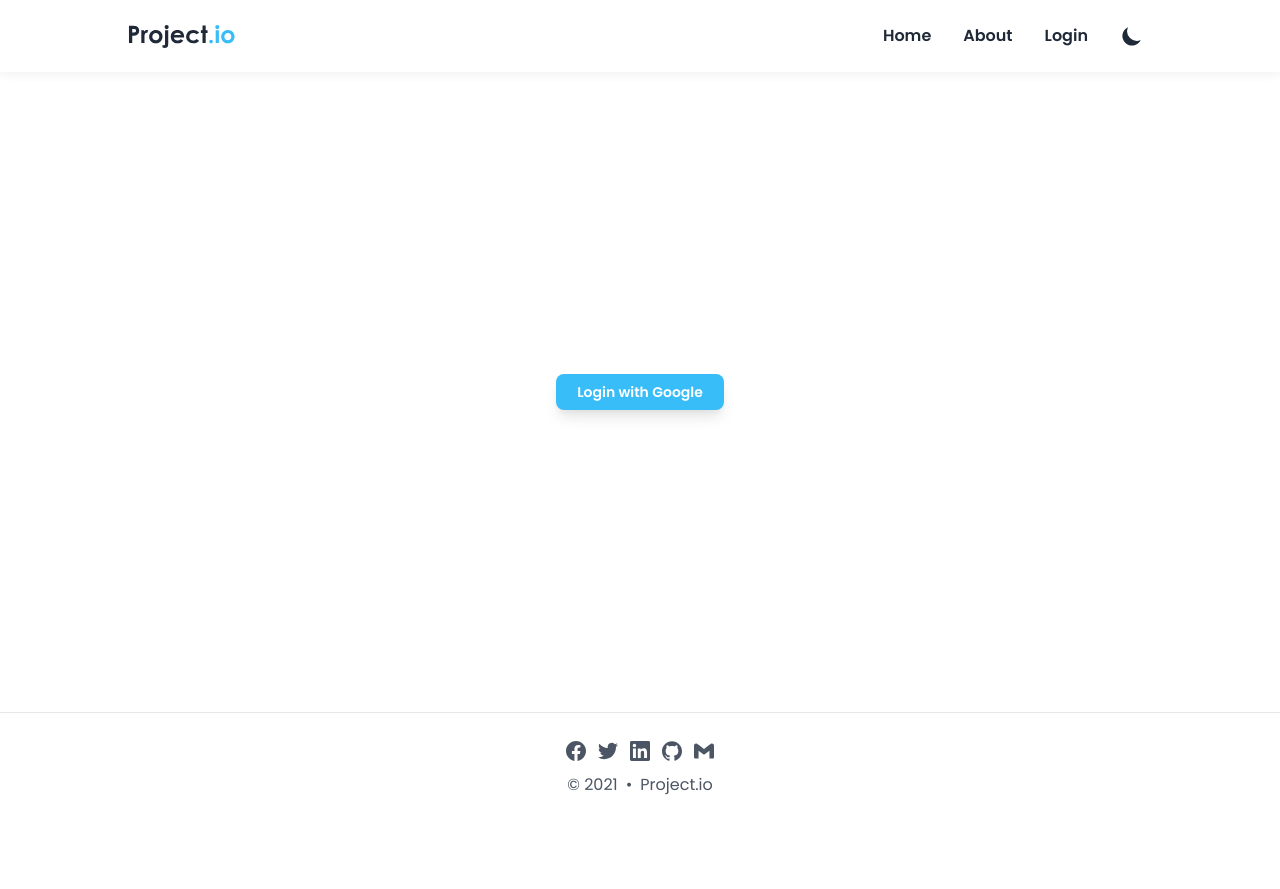
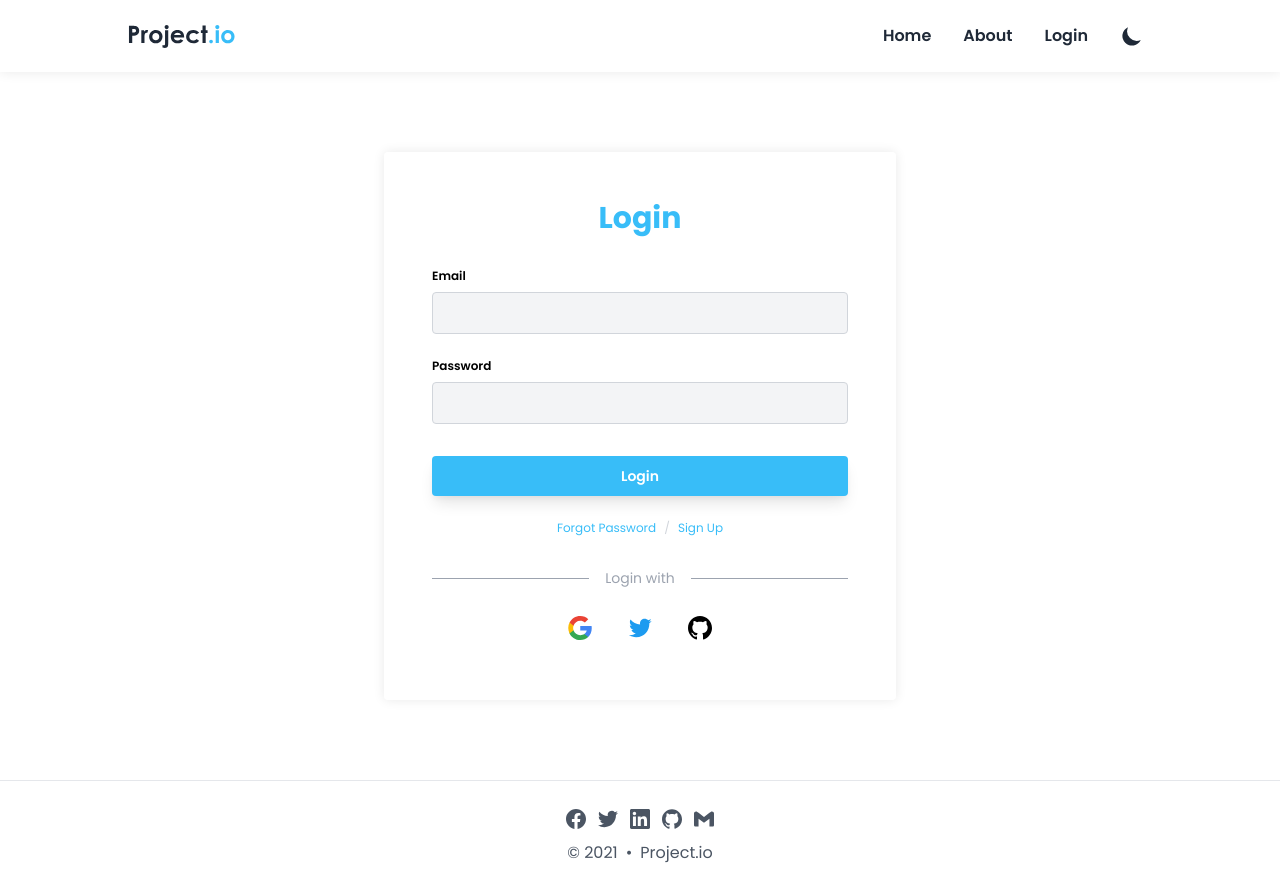
Before and after one commit to karuppusamy-d/turnsmart, a Next.js app: page /login in a window 1280 px wide. Before the commit the page ends 821 px from the top, so only its background shows below. Built offline with nearby package versions, Linux system fonts and the light colour scheme; no server answers; what @badrap/bar-of-progress would draw is missing.

Commit message:
Add login page

```diff
--- a/src/pages/login.tsx
+++ b/src/pages/login.tsx
@@ -1,22 +1,228 @@
-import { ReactElement } from "react";
+import { FormEvent, ReactElement, useRef, useState } from "react";
+import { useRouter } from "next/router";
+import { PageSeo } from "@/components/SEO";
+import siteMetadata from "@/data/siteMetadata.json";
+import Link from "@/components/Link";
 import { useAuthContext } from "@/components/contexts/useAuthContext";
-import { GoogleAuthProvider } from "@firebase/auth";
-import { useRouter } from "next/router";
+import {
+  GoogleAuthProvider,
+  TwitterAuthProvider,
+  GithubAuthProvider,
+} from "@firebase/auth";
+import { FirebaseError } from "@firebase/util";
 
 const Login = (): ReactElement => {
-  const { currentUser, loginWithPopup } = useAuthContext();
+  const emailRef = useRef<HTMLInputElement>(null);
+  const passwordRef = useRef<HTMLInputElement>(null);
+  const [error, setError] = useState({ type: "", message: "" });
+  const { currentUser, login, loginWithPopup } = useAuthContext();
+
   const router = useRouter();
   if (currentUser) router.push("/");
 
+  const handleError = (ele: HTMLInputElement, message: string): void => {
+    ele.classList.add("error");
+
+    // To Remove error class on value change
+    ele.addEventListener(
+      "input",
+      (e: Event) => {
+        setError({ type: "", message: "" });
+        (e.target as HTMLInputElement).classList.remove("error");
+      },
+      { once: true }
+    );
+
+    ele.focus();
+    setError({ type: ele.id, message });
+  };
+
+  async function handleLogin(e: FormEvent<HTMLFormElement>): Promise<void> {
+    e.preventDefault();
+    if (!emailRef.current || !passwordRef.current)
+      return setError({ type: "password", message: "Someting went wrong" });
+
+    setError({ type: "", message: "" });
+
+    try {
+      const email = emailRef.current.value;
+      const password = passwordRef.current.value;
+
+      await login(email, password);
+    } catch (err) {
+      switch ((err as FirebaseError).code) {
+        case "auth/invalid-email":
+          handleError(emailRef.current, "Please enter valid email");
+          break;
+        case "auth/user-not-found":
+          handleError(emailRef.current, "Couldn’t find your account");
+          break;
+        case "auth/wrong-password":
+          handleError(passwordRef.current, "Please check your password");
+          break;
+        case "auth/too-many-requests":
+          handleError(
+            passwordRef.current,
+            "Too many attempts, Please try again later"
+          );
+          break;
+        case "auth/user-disabled":
+          setError({
+            type: "password",
+            message: "Your account has been disabled",
+          });
+          break;
+        default:
+          setError({ type: "password", message: "Someting went wrong" });
+      }
+    }
+  }
+
   return (
-    <div className="flex flex-col md:justify-center md:items-center space-y-6 min-h-[80vh]">
-      <button
-        className="btn"
-        onClick={() => loginWithPopup(new GoogleAuthProvider())}
-      >
-        Login with Google
-      </button>
-    </div>
+    <>
+      <PageSeo
+        title={`${siteMetadata.title} | Login`}
+        url={`${siteMetadata.siteUrl}/Login`}
+        description="Login"
+      />
+
+      <div className="py-20 min-h-[80vh]">
+        <div className="p-8 sm:p-12 sm:max-w-lg m-auto rounded shadow-light dark:bg-gray-800">
+          <form className="flex flex-col" onSubmit={handleLogin}>
+            <h2 className="text-primary-400 dark:text-gray-100 text-center text-3xl font-bold mb-8">
+              Login
+            </h2>
+
+            <label className="font-semibold text-xs" htmlFor="email">
+              Email
+            </label>
+            <input
+              className="input"
+              id="email"
+              ref={emailRef}
+              type="email"
+              required
+            />
+
+            {error.type == "email" && (
+              <div className="mt-3 text-xs font-medium text-red-500 dark:text-red-400">
+                {error.message}
+              </div>
+            )}
+
+            <label className="font-semibold text-xs mt-6" htmlFor="password">
+              Password
+            </label>
+            <input
+              className="input"
+              id="password"
+              ref={passwordRef}
+              type="password"
+              required
+              minLength={6}
+            />
+
+            {error.type == "password" && (
+              <div className="mt-3 text-xs font-medium text-red-500 dark:text-red-400">
+                {error.message}
+              </div>
+            )}
+
+            <button className="btn h-10 mt-8 rounded" type="submit">
+              Login
+            </button>
+          </form>
+
+          <div className="flex mt-6 justify-center text-xs">
+            <Link
+              href="/reset_password"
+              className="text-primary-400 hover:text-primary-500"
+            >
+              Forgot Password
+            </Link>
+            <span className="mx-2 text-gray-300">/</span>
+            <Link
+              href="/signup"
+              className="text-primary-400 hover:text-primary-500"
+            >
+              Sign Up
+            </Link>
+          </div>
+
+          <div className="flex my-4 items-center pt-4 space-x-1">
+            <div className="flex-1 h-px sm:w-16 bg-gray-400"></div>
+            <p className="px-3 text-sm text-gray-400">Login with</p>
+            <div className="flex-1 h-px sm:w-16 bg-gray-400"></div>
+          </div>
+
+          <div className="flex justify-center space-x-3">
+            <button
+              onClick={() => loginWithPopup(new GoogleAuthProvider())}
+              aria-label="Log in with Google"
+              className="p-3 rounded-sm"
+            >
+              <svg
+                xmlns="http://www.w3.org/2000/svg"
+                viewBox="0 0 24 24"
+                width="24"
+                height="24"
+              >
+                <g transform="matrix(1, 0, 0, 1, 27.009001, -39.238998)">
+                  <path
+                    fill="#4285F4"
+                    d="M -3.264 51.509 C -3.264 50.719 -3.334 49.969 -3.454 49.239 L -14.754 49.239 L -14.754 53.749 L -8.284 53.749 C -8.574 55.229 -9.424 56.479 -10.684 57.329 L -10.684 60.329 L -6.824 60.329 C -4.564 58.239 -3.264 55.159 -3.264 51.509 Z"
+                  />
+                  <path
+                    fill="#34A853"
+                    d="M -14.754 63.239 C -11.514 63.239 -8.804 62.159 -6.824 60.329 L -10.684 57.329 C -11.764 58.049 -13.134 58.489 -14.754 58.489 C -17.884 58.489 -20.534 56.379 -21.484 53.529 L -25.464 53.529 L -25.464 56.619 C -23.494 60.539 -19.444 63.239 -14.754 63.239 Z"
+                  />
+                  <path
+                    fill="#FBBC05"
+                    d="M -21.484 53.529 C -21.734 52.809 -21.864 52.039 -21.864 51.239 C -21.864 50.439 -21.724 49.669 -21.484 48.949 L -21.484 45.859 L -25.464 45.859 C -26.284 47.479 -26.754 49.299 -26.754 51.239 C -26.754 53.179 -26.284 54.999 -25.464 56.619 L -21.484 53.529 Z"
+                  />
+                  <path
+                    fill="#EA4335"
+                    d="M -14.754 43.989 C -12.984 43.989 -11.404 44.599 -10.154 45.789 L -6.734 42.369 C -8.804 40.429 -11.514 39.239 -14.754 39.239 C -19.444 39.239 -23.494 41.939 -25.464 45.859 L -21.484 48.949 C -20.534 46.099 -17.884 43.989 -14.754 43.989 Z"
+                  />
+                </g>
+              </svg>
+            </button>
+            <button
+              onClick={() => loginWithPopup(new TwitterAuthProvider())}
+              aria-label="Log in with Twitter"
+              className="p-3 rounded-sm"
+            >
+              <svg
+                xmlns="http://www.w3.org/2000/svg"
+                viewBox="0 0 24 24"
+                width="24"
+                height="24"
+              >
+                <path
+                  d="M23.643 4.937c-.835.37-1.732.62-2.675.733.962-.576 1.7-1.49 2.048-2.578-.9.534-1.897.922-2.958 1.13-.85-.904-2.06-1.47-3.4-1.47-2.572 0-4.658 2.086-4.658 4.66 0 .364.042.718.12 1.06-3.873-.195-7.304-2.05-9.602-4.868-.4.69-.63 1.49-.63 2.342 0 1.616.823 3.043 2.072 3.878-.764-.025-1.482-.234-2.11-.583v.06c0 2.257 1.605 4.14 3.737 4.568-.392.106-.803.162-1.227.162-.3 0-.593-.028-.877-.082.593 1.85 2.313 3.198 4.352 3.234-1.595 1.25-3.604 1.995-5.786 1.995-.376 0-.747-.022-1.112-.065 2.062 1.323 4.51 2.093 7.14 2.093 8.57 0 13.255-7.098 13.255-13.254 0-.2-.005-.402-.014-.602.91-.658 1.7-1.477 2.323-2.41z"
+                  fill="#1D9BF0"
+                ></path>
+              </svg>
+            </button>
+            <button
+              onClick={() => loginWithPopup(new GithubAuthProvider())}
+              aria-label="Log in with GitHub"
+              className="p-3 rounded-sm"
+            >
+              <svg
+                xmlns="http://www.w3.org/2000/svg"
+                viewBox="0 0 24 24"
+                width="24"
+                height="24"
+                className="fill-current"
+              >
+                <path d="M12 0c-6.626 0-12 5.373-12 12 0 5.302 3.438 9.8 8.207 11.387.599.111.793-.261.793-.577v-2.234c-3.338.726-4.033-1.416-4.033-1.416-.546-1.387-1.333-1.756-1.333-1.756-1.089-.745.083-.729.083-.729 1.205.084 1.839 1.237 1.839 1.237 1.07 1.834 2.807 1.304 3.492.997.107-.775.418-1.305.762-1.604-2.665-.305-5.467-1.334-5.467-5.931 0-1.311.469-2.381 1.236-3.221-.124-.303-.535-1.524.117-3.176 0 0 1.008-.322 3.301 1.23.957-.266 1.983-.399 3.003-.404 1.02.005 2.047.138 3.006.404 2.291-1.552 3.297-1.23 3.297-1.23.653 1.653.242 2.874.118 3.176.77.84 1.235 1.911 1.235 3.221 0 4.609-2.807 5.624-5.479 5.921.43.372.823 1.102.823 2.222v3.293c0 .319.192.694.801.576 4.765-1.589 8.199-6.086 8.199-11.386 0-6.627-5.373-12-12-12z" />
+              </svg>
+            </button>
+          </div>
+        </div>
+      </div>
+    </>
   );
 };
 
--- a/src/styles/globals.css
+++ b/src/styles/globals.css
@@ -6,6 +6,15 @@
   .btn {
     @apply inline text-sm font-semibold text-white px-[1.5em] py-[0.6em] transition-colors duration-300 rounded-lg shadow-lg bg-primary-400 hover:bg-primary-500 focus:outline-none focus:ring focus:ring-offset-2 focus:ring-primary-400 focus:ring-opacity-70 dark:ring-offset-gray-900 dark:bg-primary-500 dark:hover:bg-primary-400;
   }
+
+  /* Form Input */
+  .input {
+    @apply px-3 py-2 mt-2 rounded bg-gray-100 dark:bg-gray-800 border border-gray-300 dark:border-gray-700 focus:outline-none focus:ring-2 focus:ring-primary-400 dark:focus:ring-primary-500 focus:border-transparent;
+  }
+
+  .error {
+    @apply outline-none ring-2 !ring-red-400 !border-transparent;
+  }
 }
 
 html {
```
